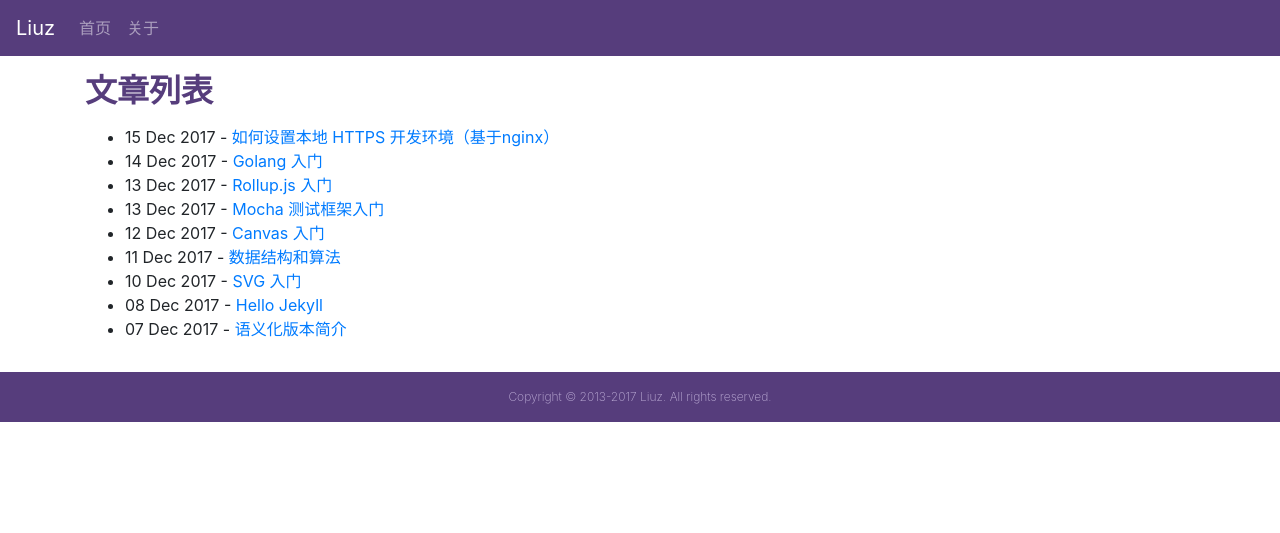
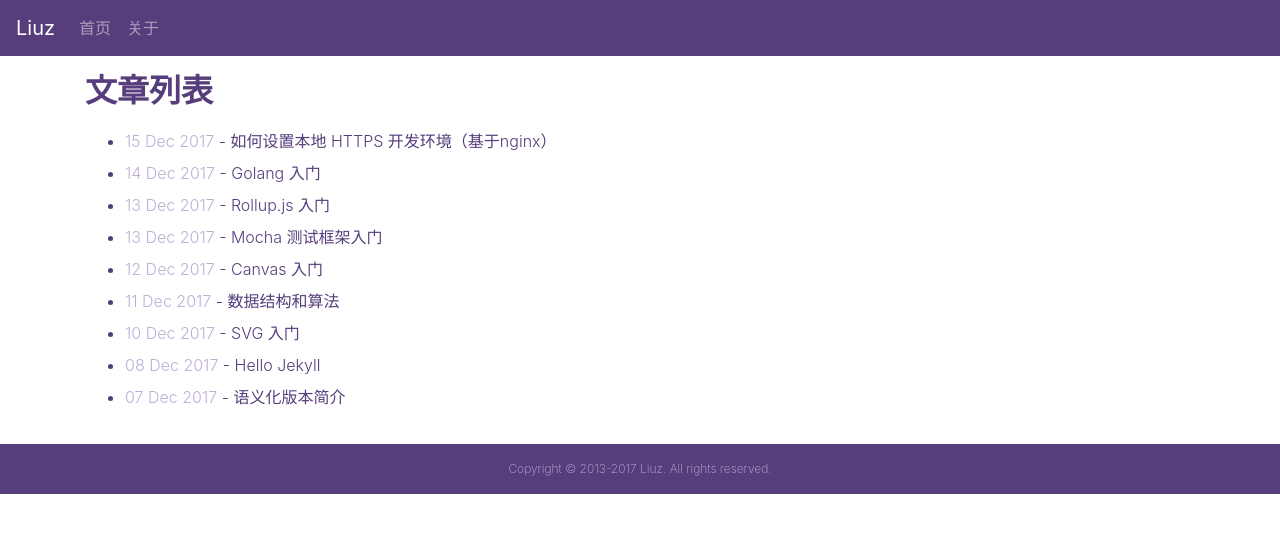
Before and after one commit to liuzhuan/liuzhuan.github.io, a Jekyll site: the page built from index.md, in a window 1280 px wide. Shown: the top 533 px of the page. Built offline with Jekyll 4.4.1, drawn with Linux system fonts in a browser that asks for light colours; nearby versions of some CDN libraries.

Commit message:
updating styles

```diff
--- a/_layouts/home.html
+++ b/_layouts/home.html
@@ -6,7 +6,7 @@
 <ul class="posts">
     {% for post in site.posts %}
         <li>
-            <span>{{ post.date | date_to_string }}</span> -
+            <span class="date">{{ post.date | date_to_string }}</span> -
             <a href="{{ post.url }}" title="{{ post.title }}">{{ post.title }}</a>
         </li>
     {% endfor %}
--- a/_sass/site.scss
+++ b/_sass/site.scss
@@ -32,6 +32,28 @@
         padding-left: 10px;
         color: #999;
     }
+
+    p {
+        font-weight: 300;
+    }
+
+    ul {
+        font-weight: 300;
+        line-height: 2;
+        font-size: 16px;
+        color: $brand-color;
+    }
+
+    .posts {
+        a,
+        a:hover {
+            color: $brand-color;
+        }
+    }
+
+    .date {
+        color: $brand-color-light;
+    }
 }
 
 .main-footer {
```
